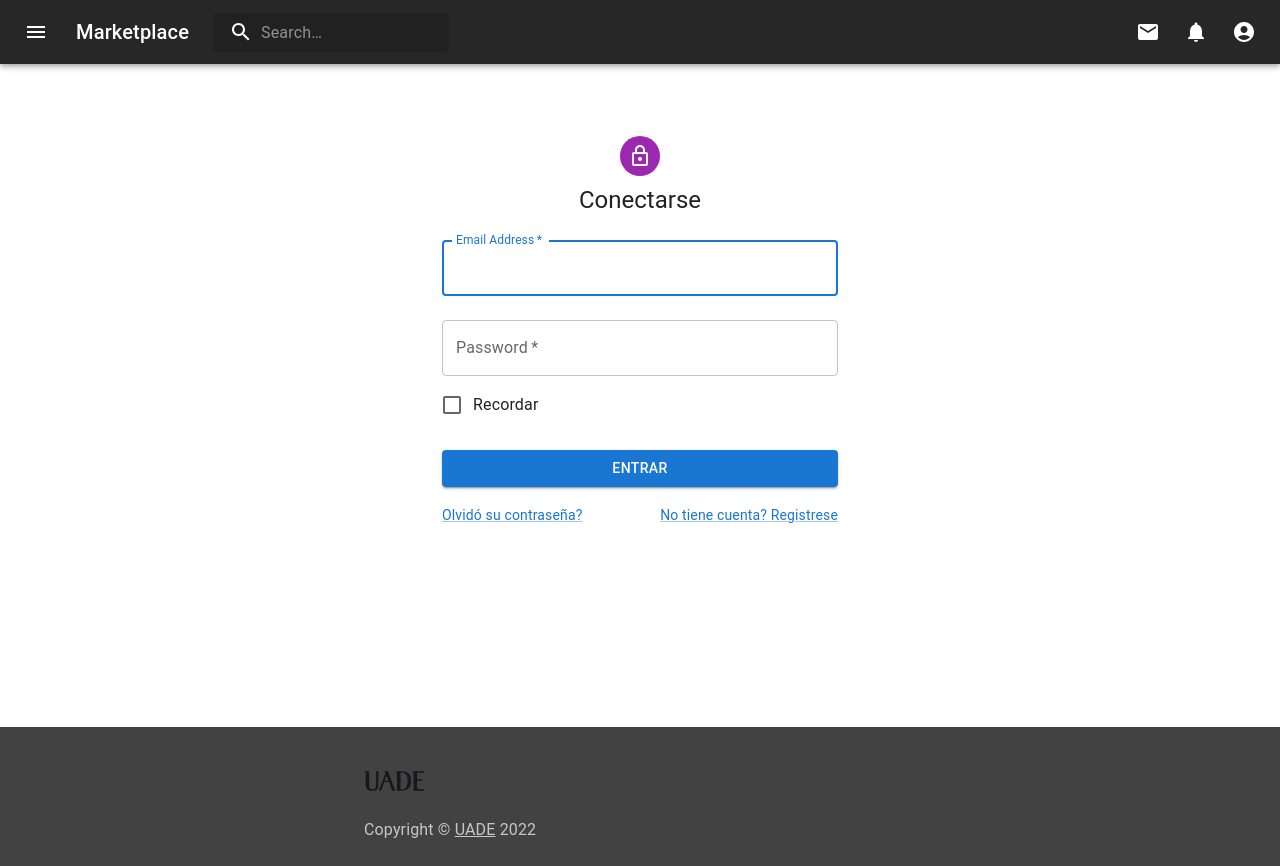
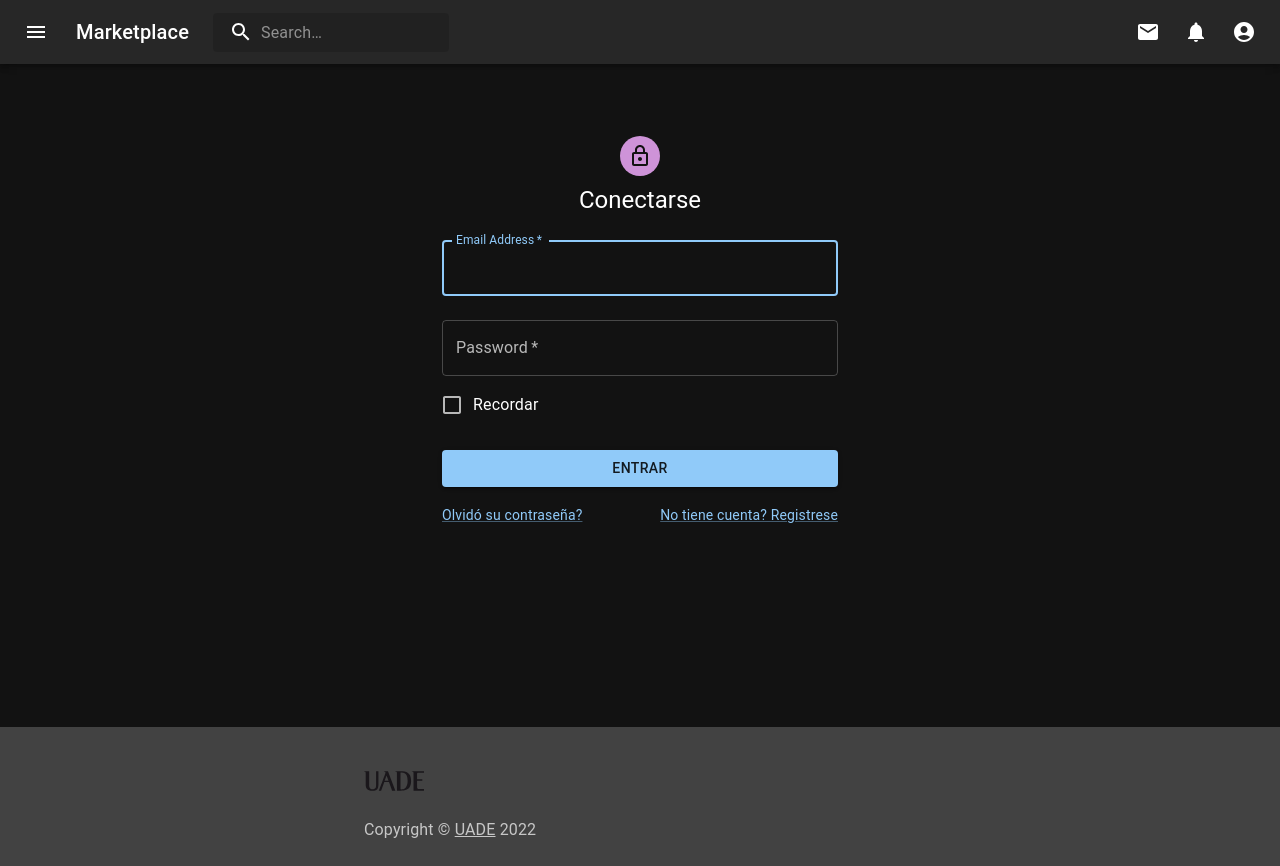
Before and after one commit to 3nu3l/marketplace-profesores-particulares, a Next.js app in the folder frontend/: page /signin in a window 1280 px wide. Built offline with nearby package versions, Linux system fonts and the light colour scheme.

Commit message:
fix: dark mode in html

```diff
--- a/frontend/pages/signin.tsx
+++ b/frontend/pages/signin.tsx
@@ -11,9 +11,6 @@ import Box from '@mui/material/Box';
 import LockOutlinedIcon from '@mui/icons-material/LockOutlined';
 import Typography from '@mui/material/Typography';
 import Container from '@mui/material/Container';
-import { createTheme, ThemeProvider } from '@mui/material/styles';
-
-const theme = createTheme();
 
 export default function SignIn() {
   const handleSubmit = (event: React.FormEvent<HTMLFormElement>) => {
@@ -25,7 +22,6 @@ export default function SignIn() {
     });
   };
   return (
-    <ThemeProvider theme={theme}>
     <Container component="main" maxWidth="xs">
       <CssBaseline />
       <Box
@@ -91,6 +87,5 @@ export default function SignIn() {
         </Box>
       </Box>
     </Container>
-    </ThemeProvider>
   );
 }
--- a/frontend/pages/signup.tsx
+++ b/frontend/pages/signup.tsx
@@ -11,9 +11,7 @@ import Box from '@mui/material/Box';
 import LockOutlinedIcon from '@mui/icons-material/LockOutlined';
 import Typography from '@mui/material/Typography';
 import Container from '@mui/material/Container';
-import { createTheme, ThemeProvider } from '@mui/material/styles';
 
-const theme = createTheme();
 
 export default function SignUp() {
     const handleSubmit = (event: React.FormEvent<HTMLFormElement>) => {
@@ -26,7 +24,6 @@ export default function SignUp() {
     };
 
     return (
-        <ThemeProvider theme={theme}>
         <Container component="main" maxWidth="xs">
             <CssBaseline />
             <Box
@@ -113,6 +110,5 @@ export default function SignUp() {
                 </Box>
             </Box>
         </Container>
-        </ThemeProvider>
     );
 }
--- a/frontend/styles/globals.css
+++ b/frontend/styles/globals.css
@@ -17,10 +17,11 @@ a {
 
 @media (prefers-color-scheme: dark) {
   html {
-    color-scheme: white;
+    color-scheme: dark;
   }
+
   body {
-    color: black;
-    background: white;
+    color: dark;
+    background: dark;
   }
 }
```
Lines whose indentation alone changed are shown as unchanged.
